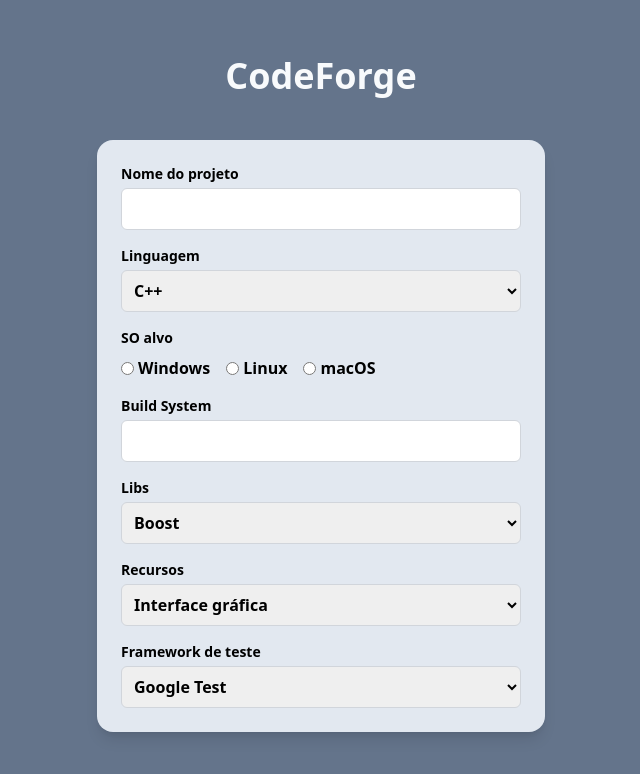
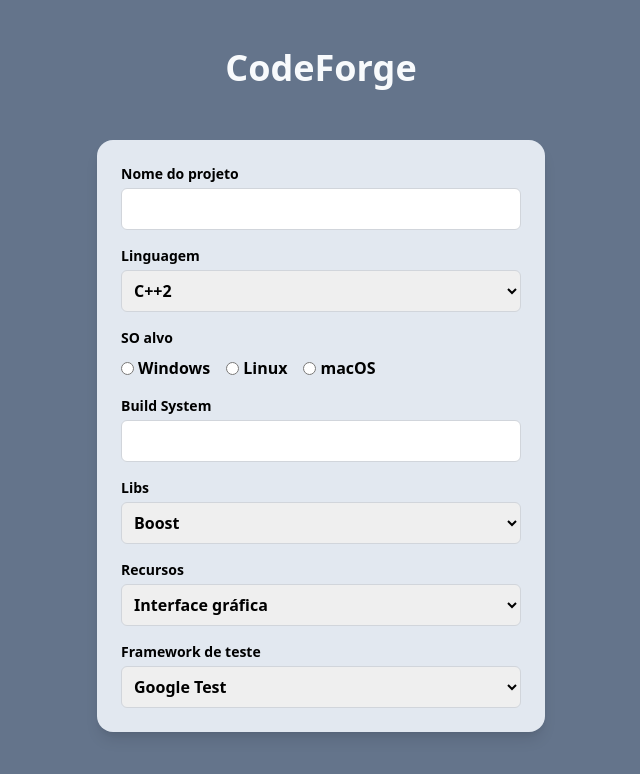
Before and after one commit to marceloholgado/CodeForge, a React (Vite) app in the folder frontend/: page / in a window 1280 px wide. Shown: the top 774 px of the page, without its empty margins (319-959 px from the left). Built offline with nearby package versions, Linux system fonts and the light colour scheme.

Commit message:
select languages

```diff
--- a/frontend/src/App.tsx
+++ b/frontend/src/App.tsx
@@ -1,4 +1,5 @@
 import { useState } from "react";
+import ProgrammingLanguage from "./components/formfields/Language";
 
 const optionsByLanguage = {
   "C++": {
@@ -6,18 +7,28 @@ const optionsByLanguage = {
     recursos: ["Interface gráfica", "Rede", "Multithreading"],
     frameworks: ["Google Test", "Catch2", "Doctest"],
   },
-  // futuras linguagens aqui...
+  "C++2": {
+    libs: ["Boost", "SDL2", "OpenCV"],
+    recursos: ["Interface gráfica", "Rede", "Multithreading"],
+    frameworks: ["Google Test", "Catch2", "Doctest"],
+  },
 };
 
 function App() {
-  const [language, setLanguage] = useState("C++");
+  const languages = Object.keys(optionsByLanguage);
 
-  const libs = optionsByLanguage[language]?.libs || [];
-  const recursos = optionsByLanguage[language]?.recursos || [];
-  const frameworks = optionsByLanguage[language]?.frameworks || [];
+  const [language, setLanguage] = useState(languages[0]);
+
+  const libs = optionsByLanguage[languages[0]]?.libs || [];
+  const recursos = optionsByLanguage[languages[0]]?.recursos || [];
+  const frameworks = optionsByLanguage[languages[0]]?.frameworks || [];
+
+  function defineProgrammingLanguage(lang) {
+    setLanguage(lang);
+  }
 
   return (
-    <div className="p-6 w-screen h-screen flex flex-col bg-slate-500 text-slate-50 font-bold">
+    <div className="p-4 w-screen h-screen flex flex-col bg-slate-500 text-slate-50 font-bold">
       <h1 className="text-4xl mt-8 text-center">CodeForge</h1>
 
       <div className="flex-grow flex items-center justify-center">
@@ -32,22 +43,20 @@ function App() {
               className="w-full p-2 rounded-md border border-gray-300"
             />
           </div>
-
-          {/* Linguagem */}
           <div>
             <label className="block text-sm font-semibold mb-1">
               Linguagem
             </label>
             <select
-              value={language}
-              onChange={(e) => setLanguage(e.target.value)}
+              value={(languages[0], languages[1])}
+              onChange={(e) => defineProgrammingLanguage(e.target.value)}
               className="w-full p-2 rounded-md border border-gray-300"
             >
-              <option value="C++">C++</option>
-              {/* adicionar mais opções futuramente */}
+              {languages.map((lang) => (
+                <option key={lang}>{lang}</option>
+              ))}
             </select>
           </div>
-
           {/* SO alvo */}
           <div>
             <label className="block text-sm font-semibold mb-2">SO alvo</label>
--- /dev/null
+++ b/frontend/src/components/formfields/Language.tsx
@@ -0,0 +1,19 @@
+function ProgrammingLanguage({ language, defineProgrammingLanguage }) {
+  return (
+    <>
+      <div>
+        <label className="block text-sm font-semibold mb-1">Linguagem</label>
+        <select
+          value={language}
+          onChange={(e) => defineProgrammingLanguage(e.target.value)}
+          className="w-full p-2 rounded-md border border-gray-300"
+        >
+          <option value="C++">C++</option>
+          {/* adicionar mais opções futuramente */}
+        </select>
+      </div>
+    </>
+  );
+}
+
+export default ProgrammingLanguage;
```
Also changed, not shown: frontend/src/components/formfields/buildsystem.tsx (added), frontend/src/components/formfields/libs.tsx (added), frontend/src/components/formfields/os.tsx (added), frontend/src/components/formfields/resources.tsx (added), frontend/src/components/formfields/testframework.tsx (added).
